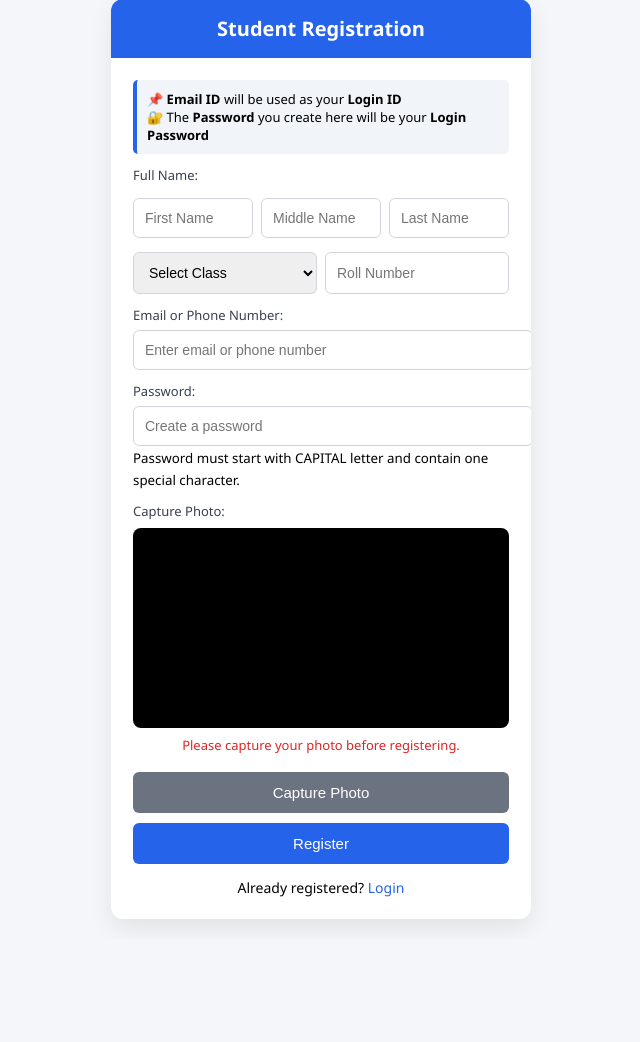
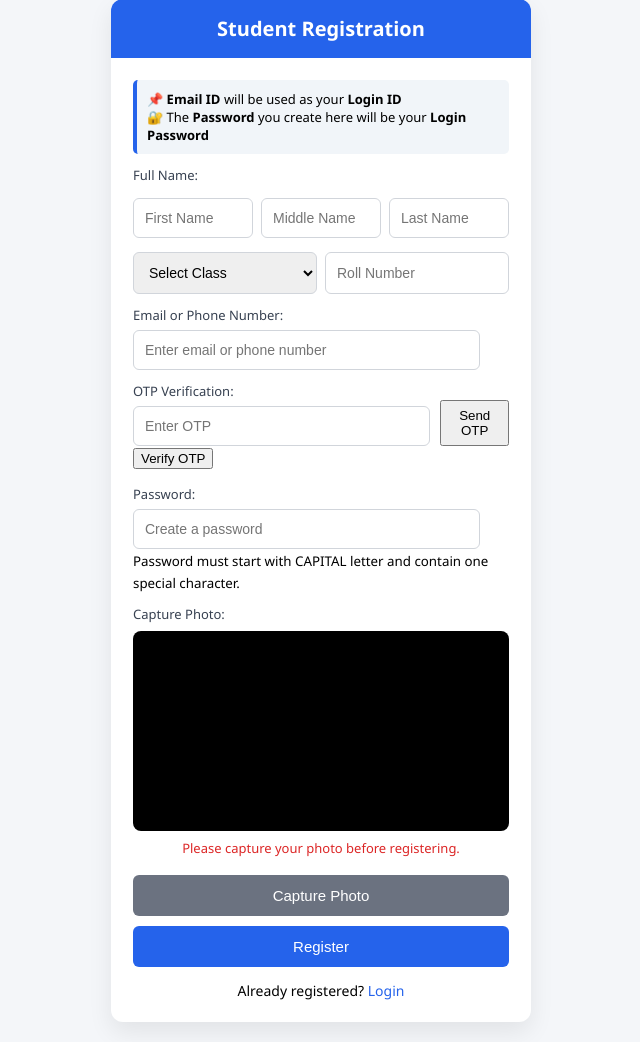
Before and after one commit to Atharva667/AI-Proctoring-System, a Flask app: page /register in a window 1280 px wide. Shown: the part 21-1063 px from the top of the page, without its empty margins (319-959 px from the left). Before the commit the page ends 945 px from the top, so only its background shows below. Run offline with Flask 3, Linux system fonts and the light colour scheme.

Commit message:
feat: add OTP verification for student registration

```diff
--- a/backend/app.py
+++ b/backend/app.py
@@ -714,6 +714,61 @@ def admin_panel():
 def maintenance():
     return render_template("maintenance.html")
 
+
+import random, time
+from flask import session, request, jsonify
+
+@app.route('/send-otp', methods=['POST'])
+def send_otp():
+    data = request.get_json()
+    login = data.get('login')
+
+    otp = str(random.randint(100000, 999999))
+
+    session['otp'] = otp
+    session['login'] = login  # 🔥 BIND LOGIN
+    session['otp_time'] = time.time()
+    session['attempts'] = 0
+
+    print("OTP:", otp)  # testing only
+
+    return jsonify({"message": "OTP sent successfully"})
+
+
+@app.route('/verify-otp', methods=['POST'])
+def verify_otp():
+    data = request.get_json()
+    user_otp = data.get('otp')
+    login = data.get('login')
+
+    # 🔐 CHECK LOGIN MATCH
+    if login != session.get('login'):
+        return jsonify({"status": "error", "message": "Login mismatch"})
+
+        # ⏱️ 2. OTP EXPIRY CHECK
+    if time.time() - session.get('otp_time', 0) > 300:
+        return jsonify({
+            "status": "error",
+            "message": "OTP expired"
+        })
+
+    # 🚫 3. ATTEMPT LIMIT CHECK
+    if session.get('attempts', 0) >= 3:
+        return jsonify({
+            "status": "error",
+            "message": "Too many attempts"
+        })
+
+
+
+    # 🔐 CHECK OTP MATCH
+    if user_otp != session.get('otp'):
+        return jsonify({"status": "error", "message": "Invalid OTP"})
+
+    session['verified'] = True
+    return jsonify({"status": "success", "message": "OTP verified"})
+
+
 # ---------------- ADMIN LOGIN ----------------
 
 @app.route("/admin_login", methods=["GET","POST"])
@@ -923,6 +978,14 @@ def register_user():
                 "message": "All fields are required"
             }), 400
 
+
+        # 🔐 OTP CHECK (NEW)
+        if not session.get("verified"):
+            return jsonify({
+                "status": "error",
+                "message": "OTP not verified"
+            }), 403
+
         # 🔥 DETECT EMAIL OR PHONE
         if "@" in login:
             email = login
@@ -964,9 +1027,16 @@ def register_user():
         cursor.close()
         db.close()
 
+         # 🧹 CLEAR SESSION (VERY IMPORTANT)
+        session.pop("otp", None)
+        session.pop("verified", None)
+        session.pop("login", None)
+        session.pop("otp_time", None)
+        session.pop("attempts", None)
+
         return jsonify({
-            "status": "success",
-            "message": "Registration successful"
+        "status": "success",
+        "message": "Registration successful"
         }), 201
 
     except mysql.connector.Error as e:
--- a/backend/static/css/register.css
+++ b/backend/static/css/register.css
@@ -46,7 +46,7 @@ label{
 
 /* ===== INPUT ===== */
 input, select{
-    width:100%;
+    width:86%;
     padding:11px;
     margin-top:6px;
     border:1px solid #d1d5db;
--- a/backend/templates/register.html
+++ b/backend/templates/register.html
@@ -48,6 +48,17 @@
 
             <label>Email or Phone Number:</label>
             <input type="text" id="login_input" placeholder="Enter email or phone number">
+
+            <label>OTP Verification:</label>
+
+            <div style="display:flex; gap:10px;">
+                <input type="text" id="otp" placeholder="Enter OTP">
+                <button onclick="sendOTP()">Send OTP</button>
+            </div>
+
+            <button onclick="verifyOTP()">Verify OTP</button>
+
+            <p id="otpStatus"></p>
 
             <label>Password:</label>
             <input type="password" id="password" placeholder="Create a password">
@@ -129,6 +140,11 @@
         /* ================= REGISTER ================= */
         function registerUser() {
 
+            if (!otpVerified) {
+                alert("Please verify OTP first");
+                return;
+            }
+
             if (!photoCaptured) {
                 alert("Please capture photo before registering");
                 return;
@@ -168,6 +184,60 @@
                     }
                 });
         }
+
+
+        let otpVerified = false;
+
+        function sendOTP() {
+            const loginInput = document.getElementById("login_input").value.trim();
+
+            if (!loginInput) {
+                alert("Enter email or phone first");
+                return;
+            }
+
+            fetch("/send-otp", {
+                method: "POST",
+                headers: { "Content-Type": "application/json" },
+                body: JSON.stringify({ login: loginInput })
+            })
+                .then(res => res.json())
+                .then(data => {
+                    alert(data.message);
+                });
+        }
+
+        function verifyOTP() {
+            const otp = document.getElementById("otp").value.trim();
+
+            fetch("/verify-otp", {
+                method: "POST",
+                headers: { "Content-Type": "application/json" },
+                body: JSON.stringify({ otp: otp })
+            })
+                .then(res => res.json())
+                .then(data => {
+                    if (data.status === "success") {
+                        otpVerified = true;
+                        document.getElementById("otpStatus").innerText = "OTP Verified ✅";
+                        document.getElementById("registerBtn").disabled = false;
+                    } else {
+                        alert("Invalid OTP");
+                    }
+                });
+        }
+
+function verifyOTP() {
+    const otp = document.getElementById("otp").value.trim();
+    const login = document.getElementById("login_input").value.trim();
+
+    fetch("/verify-otp", {
+        method: "POST",
+        headers: {"Content-Type": "application/json"},
+        body: JSON.stringify({ otp: otp, login: login })
+    })
+}
+
     </script>
 
 </body>
```
